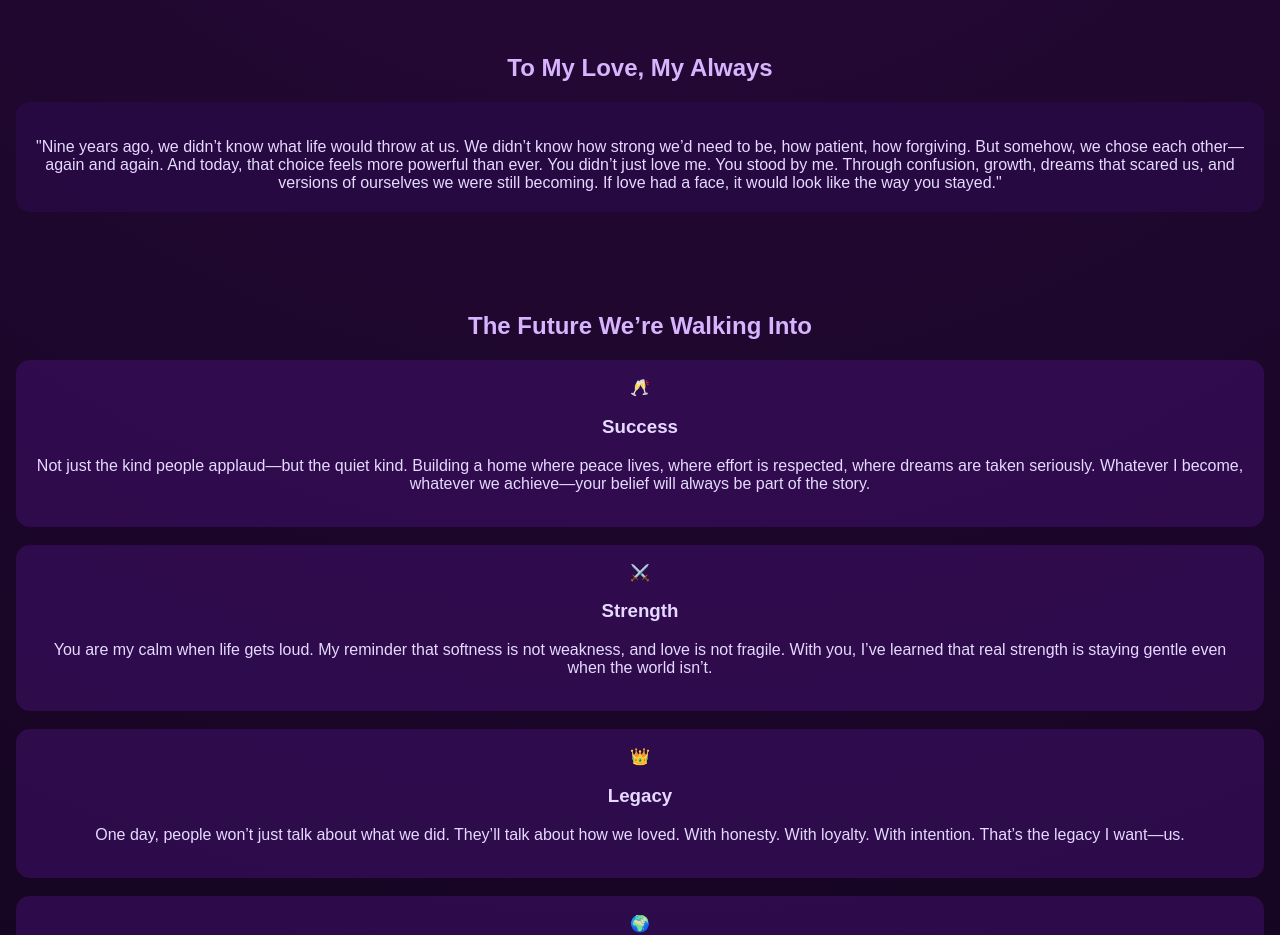
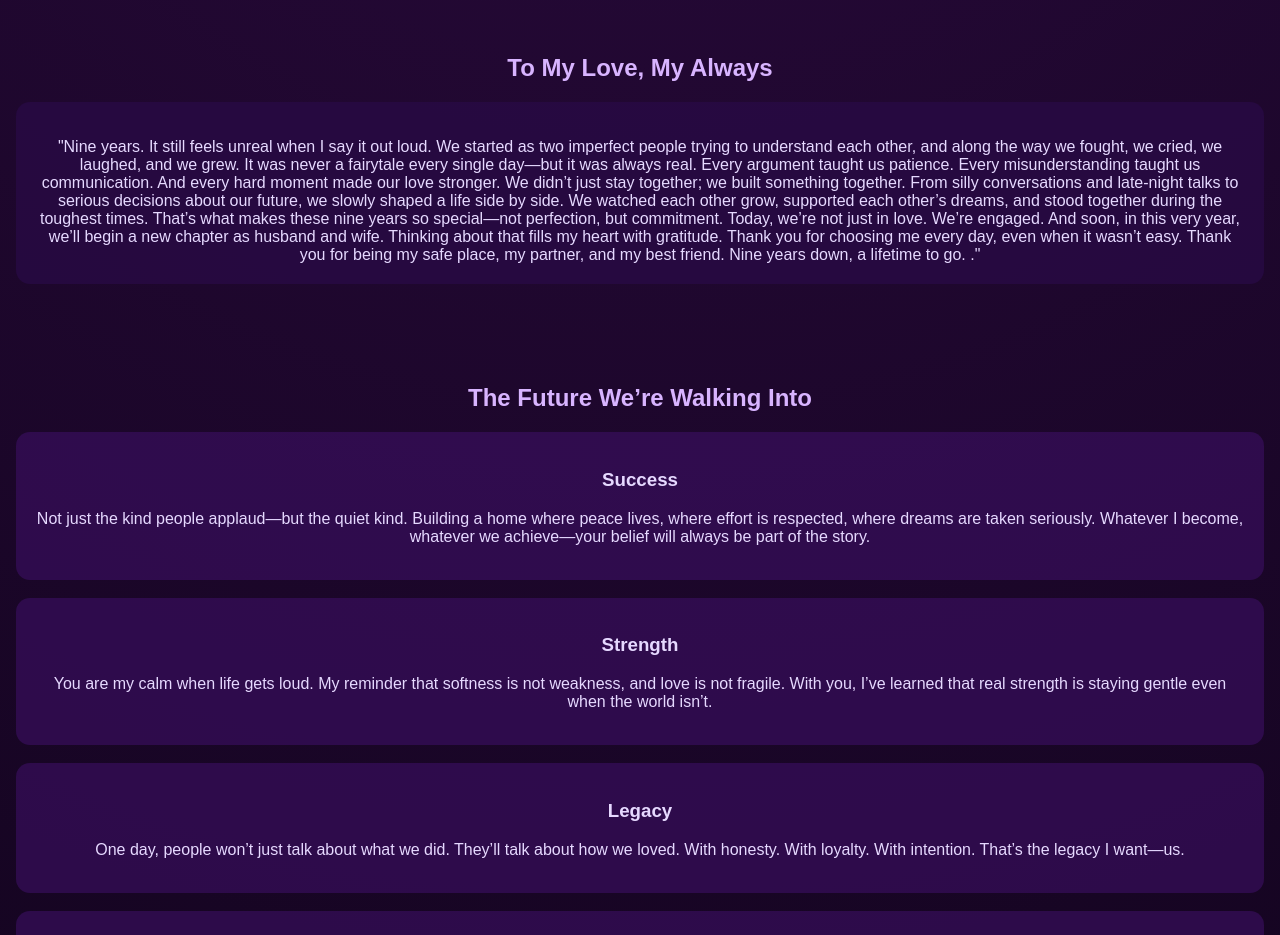
Before and after one commit to mukarramulfaisal/love-of, a plain HTML site: page index.html in a window 1280 px wide. Shown: the part 600-1535 px from the top of the page. Drawn offline with Linux system fonts and the light colour scheme.

Commit message:
Update index.html

```diff
--- a/index.html
+++ b/index.html
@@ -113,15 +113,9 @@ html, body {
     <h2 class="section-label">To My Love, My Always</h2>
     <div class="dark-card">
         <p id="typing-msg"></p>
-        <span class="quote-gold">"Nine years ago, we didn’t know what life would throw at us.
-We didn’t know how strong we’d need to be, how patient, how forgiving.
-But somehow, we chose each other—again and again.
-And today, that choice feels more powerful than ever.
-
-You didn’t just love me.
-You stood by me.
-Through confusion, growth, dreams that scared us, and versions of ourselves we were still becoming.
-If love had a face, it would look like the way you stayed."</span>
+        <span class="quote-gold">"Nine years. It still feels unreal when I say it out loud. We started as two imperfect people trying to understand each other, and along the way we fought, we cried, we laughed, and we grew. It was never a fairytale every single day—but it was always real. Every argument taught us patience. Every misunderstanding taught us communication. And every hard moment made our love stronger. We didn’t just stay together; we built something together. From silly conversations and late-night talks to serious decisions about our future, we slowly shaped a life side by side. We watched each other grow, supported each other’s dreams, and stood together during the toughest times. That’s what makes these nine years so special—not perfection, but commitment. Today, we’re not just in love. We’re engaged. And soon, in this very year, we’ll begin a new chapter as husband and wife. Thinking about that fills my heart with gratitude. Thank you for choosing me every day, even when it wasn’t easy. Thank you for being my safe place, my partner, and my best friend.
+Nine years down, a lifetime to go.
+."</span>
     </div>
 </div>
 
@@ -129,21 +123,18 @@ If love had a face, it would look like the way you stayed."</span>
     <h2 class="section-label">The Future We’re Walking Into</h2>
     <div class="wish-grid">
         <div class="wish-item">
-            <span class="item-icon">🥂</span>
             <h3>Success</h3>
             <p>Not just the kind people applaud—but the quiet kind.
 Building a home where peace lives, where effort is respected, where dreams are taken seriously.
 Whatever I become, whatever we achieve—your belief will always be part of the story.</p>
         </div>
         <div class="wish-item">
-            <span class="item-icon">⚔️</span>
             <h3>Strength</h3>
             <p>You are my calm when life gets loud.
 My reminder that softness is not weakness, and love is not fragile.
 With you, I’ve learned that real strength is staying gentle even when the world isn’t.</p>
         </div>
         <div class="wish-item">
-            <span class="item-icon">👑</span>
             <h3>Legacy</h3>
             <p>One day, people won’t just talk about what we did.
 They’ll talk about how we loved.
@@ -151,7 +142,6 @@ With honesty. With loyalty. With intention.
 That’s the legacy I want—us.</p>
         </div>
         <div class="wish-item">
-            <span class="item-icon">🌍</span>
             <h3>Adventure</h3>
             <p>From late-night talks to lifelong plans,
 from simple moments to big leaps—
```
